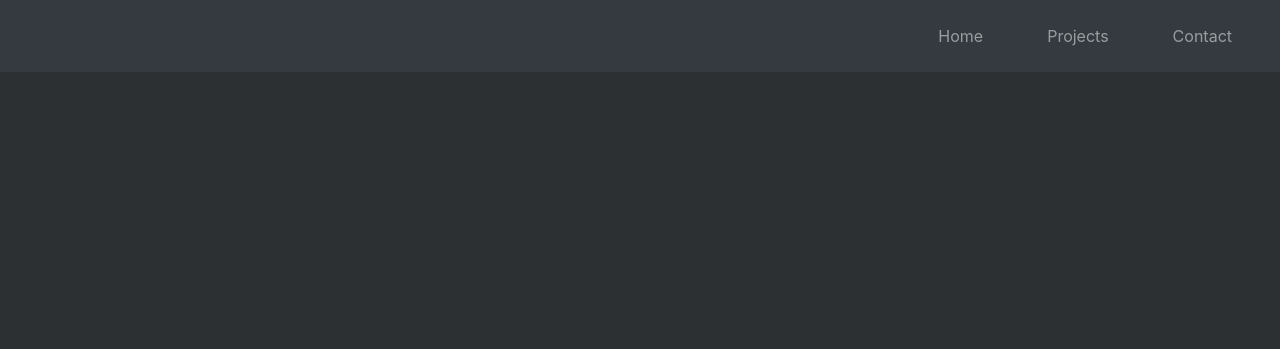
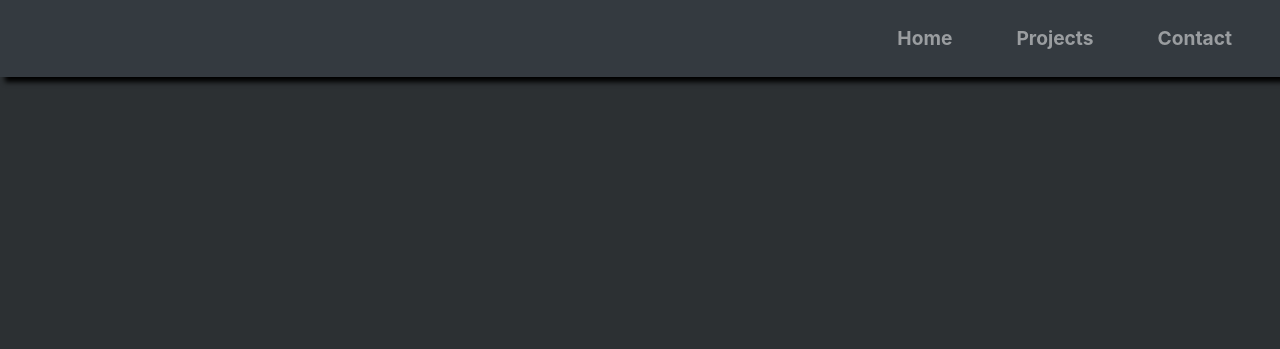
Before and after one commit to vivian-ms/Personal-Portfolio-Webpage, a plain HTML site: page index.html in a window 1280 px wide. Shown: the top 349 px of the page. Drawn offline with nearby package versions, Linux system fonts and the light colour scheme.

Commit message:
Styled navbar

```diff
--- a/styles.css
+++ b/styles.css
@@ -1,5 +1,11 @@
 body > *, a, a:hover, .form-control, .form-control:focus, .form-control::placeholder {
   color: white;
+}
+
+.navbar {
+  box-shadow: 5px 5px 5px black;
+  font-size: 1.2rem;
+  font-weight: bold;
 }
 
 #welcome-section, #contact-section, footer {
```
